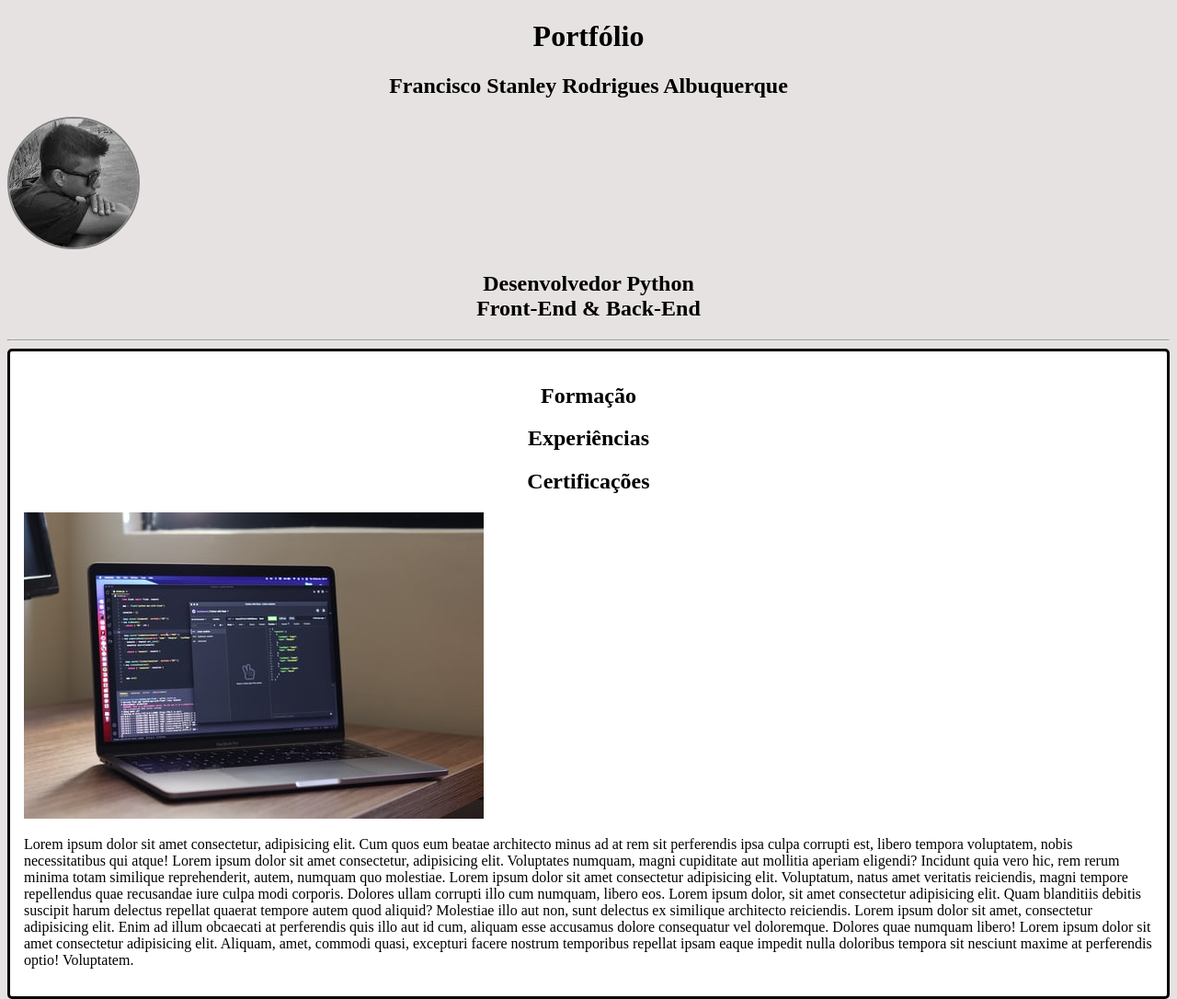
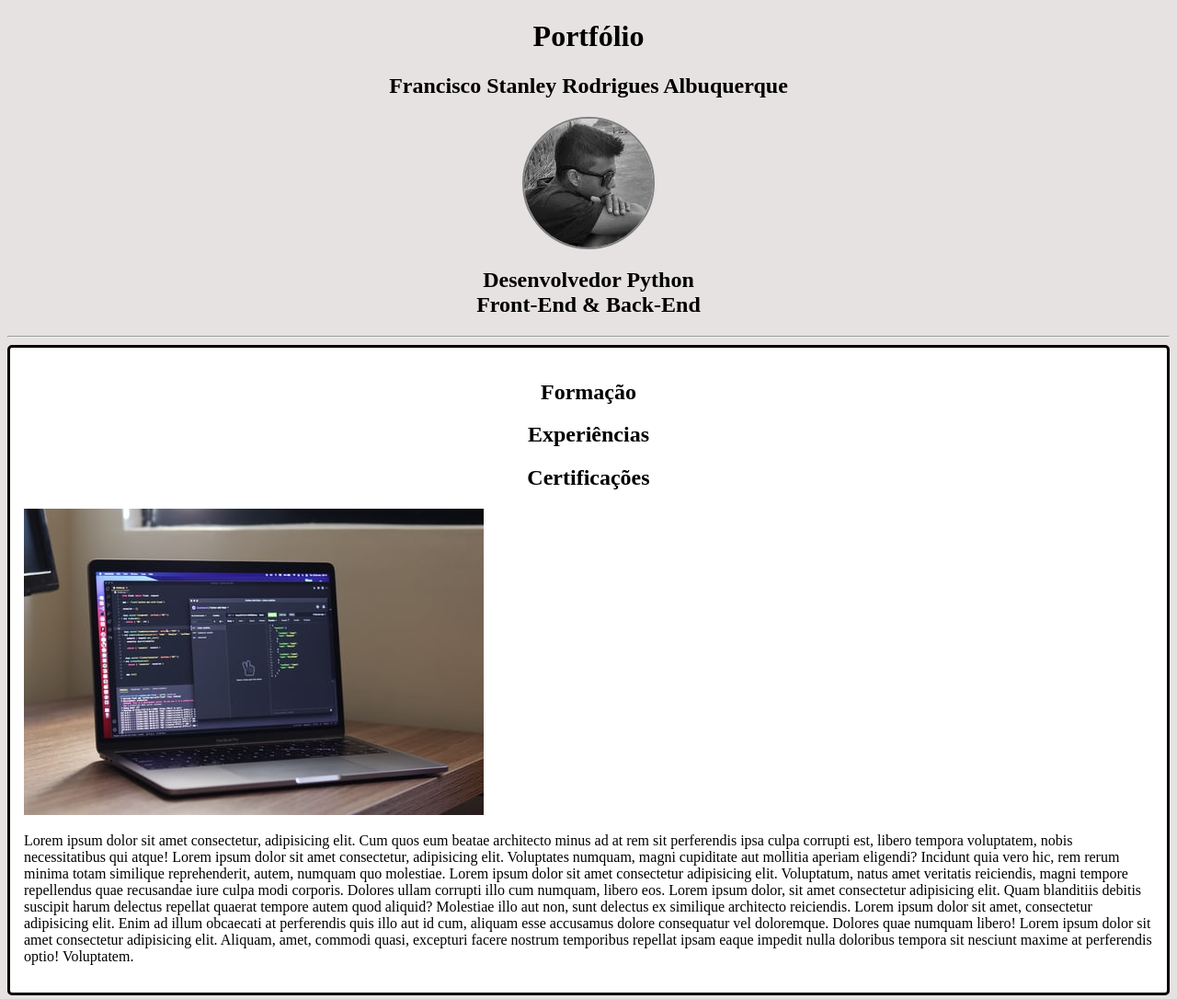
Before and after one commit to FranciscoStanley/DevPortfolio, a plain HTML site: page public/index.html in a window 1280 px wide. Shown: the top 1086 px of the page at 92% size. Drawn offline with Linux system fonts and the light colour scheme.

Commit message:
centralizando imagem de perfil

```diff
--- a/css/style.css
+++ b/css/style.css
@@ -5,7 +5,11 @@ body{
 .foto_perfil{
     border: 2px solid grey;
     border-radius: 50%;
-
+}
+img.foto_perfil {
+    display: block;
+    margin-left: auto;
+    margin-right: auto
 }
 
 #title, .subtitle, .pos_title, .infor-formacao, .infor-experiencias, .infor-certifcacoes{
```
Also changed, not shown: public/index.html (line endings or trailing spaces).
